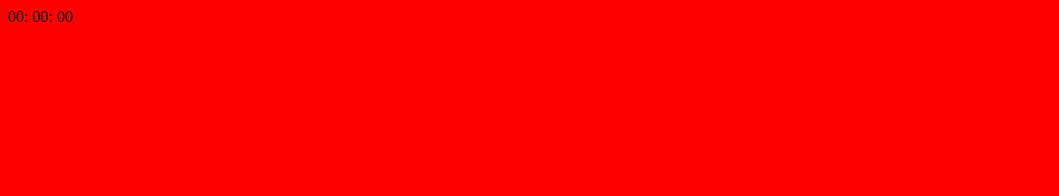
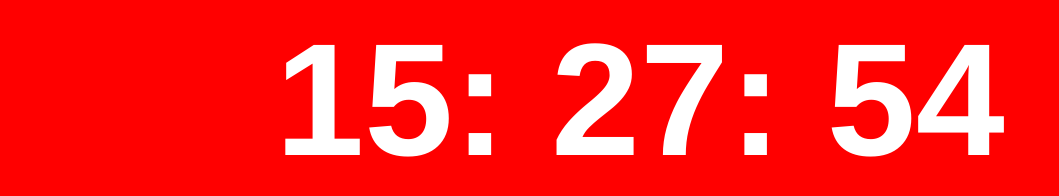
Before and after one commit to bdjones2410/techno-ticker, a website: page index.html in a window 1280 px wide. Shown: the whole page, without its empty margins (0-1059 px from the left). Drawn offline with nearby package versions, Linux system fonts and the light colour scheme.

Commit message:
naynay plays nice with clocks and interval

```diff
--- a/index.html
+++ b/index.html
@@ -8,9 +8,9 @@
   <body>
 
     <div class="" id="clock">
-      <span class="clocknums" id="techno">00:</span>
-      <span class="clocknums" id="techno">00:</span>
-      <span class="clocknums" id="techno">00</span>
+      <span class="clocknums" id="hours">00:</span>
+      <span class="clocknums" id="minutes">00:</span>
+      <span class="clocknums" id="seconds">00</span>
     </div>
 
 
--- a/main.js
+++ b/main.js
@@ -3,12 +3,36 @@
 //make sure it gets put on the page
 
 
-function getTime(){
-  var time = new Date();
 
-  var hours = time.getHours();
-  var minutes = time.getMinutes();
-  var seconds = time.getSeconds();
+$(document).ready(function() {
+  clockPage.init();
+})
 
-  return [hours, minutes, seconds];
+var clockPage = {
+
+  init: function() {
+    setInterval(function() {
+      clockPage.timing()
+    },1000)
+  },
+
+  timing: function() {
+    var $hour = $('#hours');
+    var $minute = $('#minutes');
+    var $seconds = $('#seconds');
+    var actualTime = clockPage.getTime();
+    $hour.html(actualTime[0] + ":")
+    $minute.html(actualTime[1] + ":")
+    $seconds.html(actualTime[2])
+  },
+  getTime: function() {
+
+    var time = new Date();
+
+    var hours = time.getHours();
+    var minutes = time.getMinutes();
+    var seconds = time.getSeconds();
+
+    return [hours, minutes, seconds];
+  }
 }
--- a/styles.scss
+++ b/styles.scss
@@ -0,0 +1,11 @@
+#clock {
+  text-align: center;
+  font-family: helvetica;
+  font-size: 10em;
+  font-weight: 800;
+  color: #fff;
+}
+
+* {
+  background-color: red;
+}
```
Also changed, not shown: styles.css.
